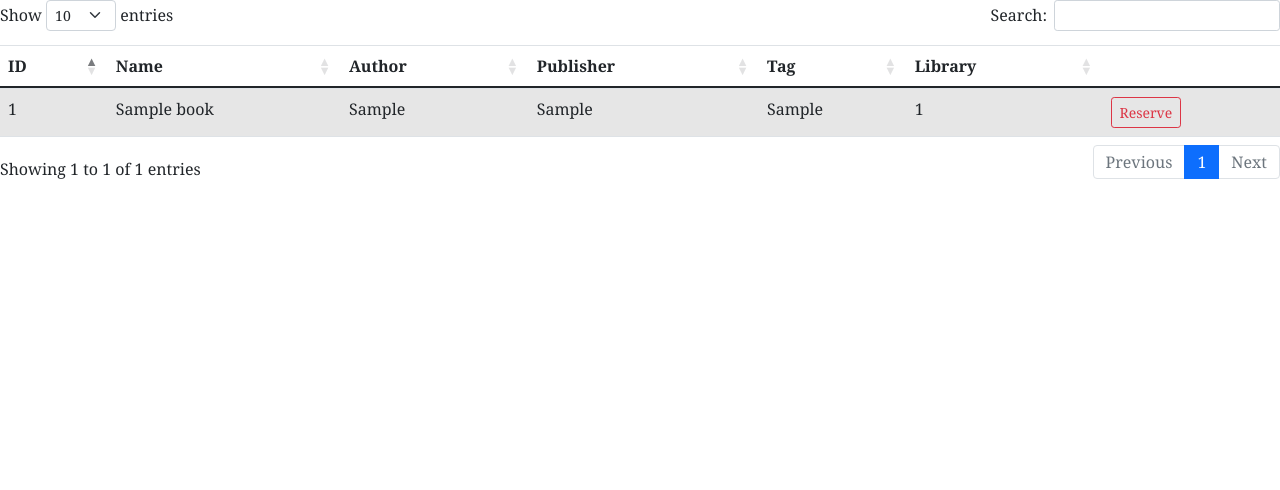
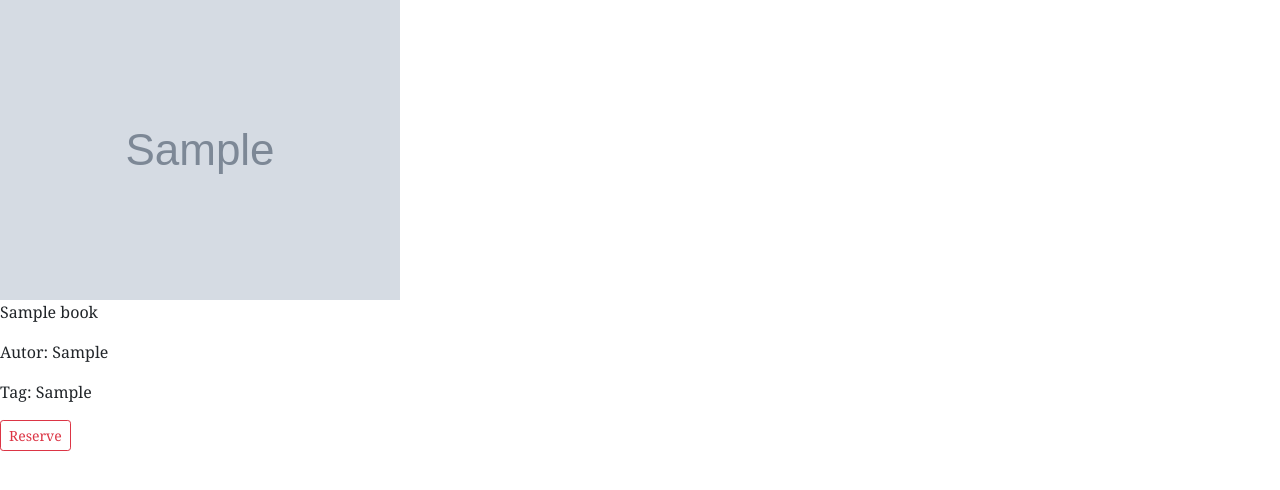
Before and after one commit to 20putalam/project_iis, a Flask app: page /books in a window 1280 px wide. Shown: the part 97-587 px from the top of the page. Run offline with Flask 2, Linux system fonts and the light colour scheme; tables that the repository leaves empty hold one stand-in row (values such as "Sample post"); grey boxes marked "Sample" are stand-in pictures; parts of the project's set-up code (start-up, migrations or seed data) failed here and were passed over; some libraries are stand-ins or nearby versions.

Commit message:
Book visual try

```diff
--- a/flasklib/templates/books.html
+++ b/flasklib/templates/books.html
@@ -1,5 +1,6 @@
 {% extends "layout.html" %}
 {% block content %}
+<!--
 <table id="data" class="table table-striped">
   <thead>
       <tr>
@@ -28,6 +29,19 @@
       {% endfor %}
   </tbody>
 </table>
+-->
+{% for Book in books %}
+<div class="kniha">
+  <div class="kniha_item">
+    <img id="kniha" src="{{Book.img}}" alt="">
+  </div>
+  <p>{{Book.name}}</p>
+  <p>Autor: {{Book.autor}}</p>
+  <p>Tag: {{Book.tag}}</p>
+  <a href="{{ url_for('book_reserve', id=Book.id)}}"> <button type="button" class="btn btn-sm btn-outline-danger">Reserve</button> </a>
+</div>
+{% endfor %}
+
 
 <script type="text/javascript" charset="utf8" src="https://code.jquery.com/jquery-3.6.0.min.js"></script>
 <script type="text/javascript" charset="utf8" src="https://cdn.datatables.net/1.10.25/js/jquery.dataTables.js"></script>
```
